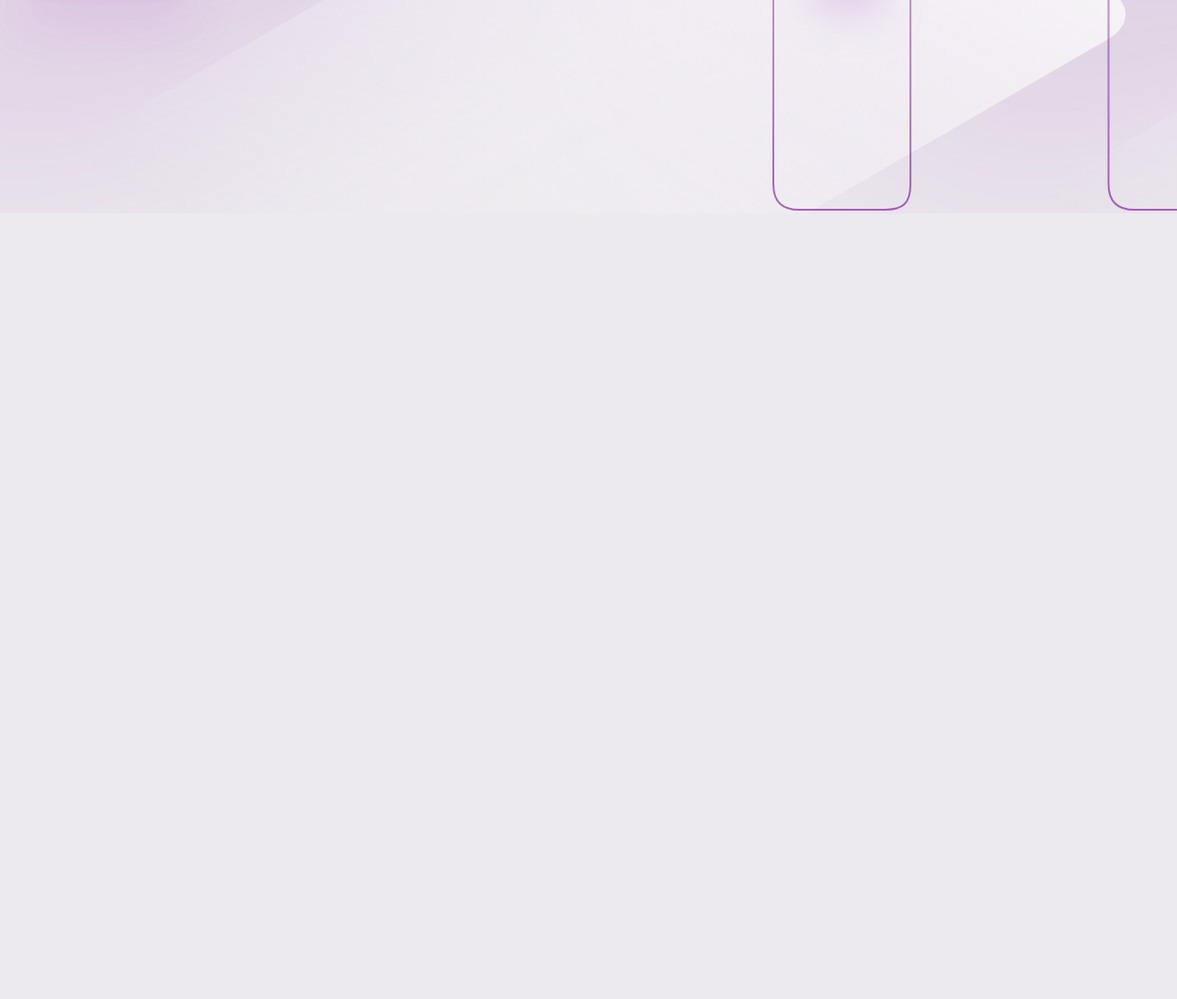
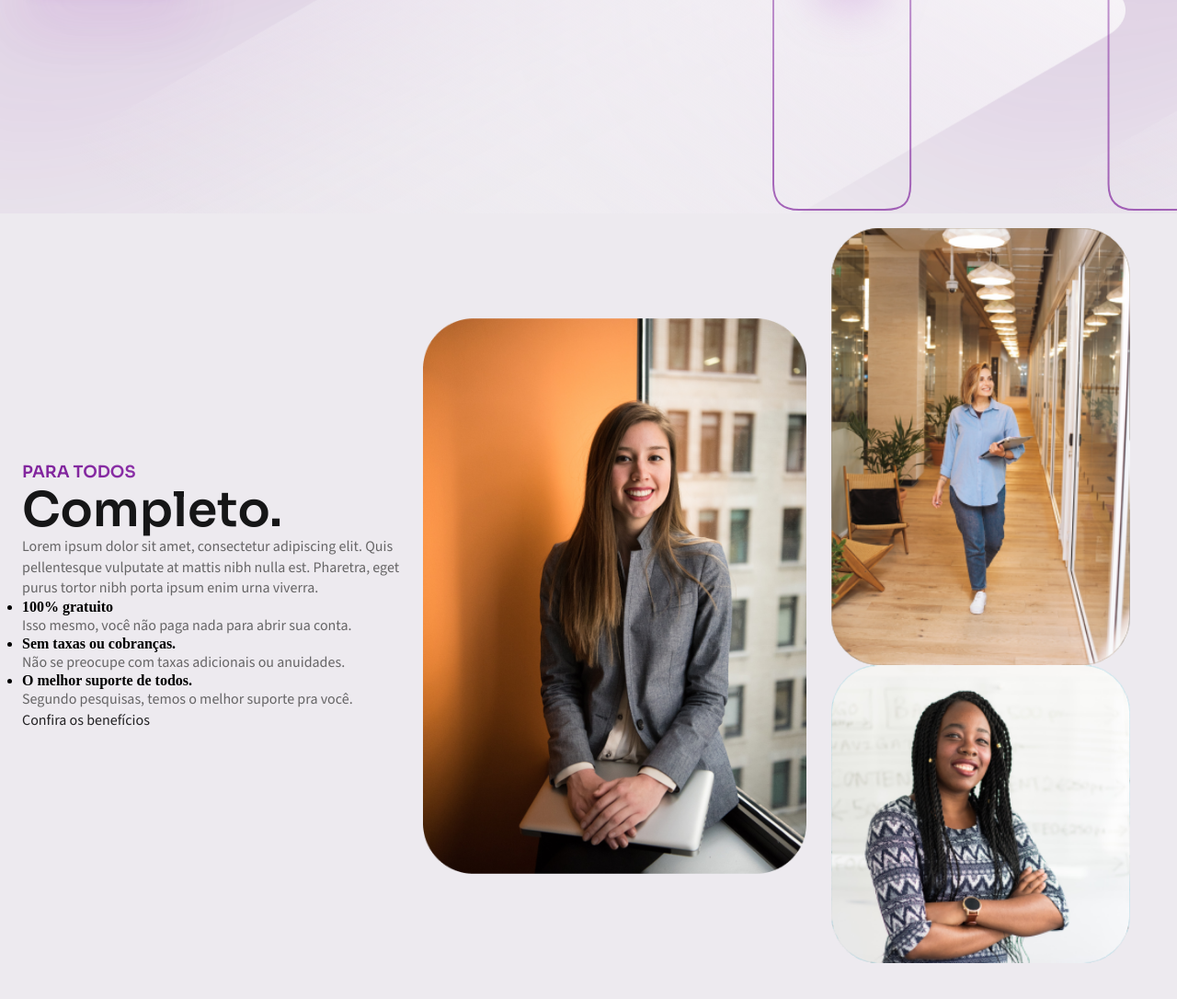
Before and after one commit to LucasDev9645/Projeto_Nubank, a plain HTML site: page index.html in a window 1280 px wide. Shown: the part 568-1654 px from the top of the page at 92% size. Before the commit the page ends 800 px from the top, so only its background shows below. Drawn offline with nearby package versions, Linux system fonts and the light colour scheme.

Commit message:
Section People-(Parte 1)

```diff
--- a/css/partials/_menu.scss
+++ b/css/partials/_menu.scss
@@ -1,5 +1,6 @@
 header {
     width: 100%;
+    height: 72px;
     background-color: transparent;
     box-shadow: none;
 
--- a/index.html
+++ b/index.html
@@ -149,6 +149,51 @@
         </div>
     </main>
 
+    <!--========== SECTION PEOPLE ==========-->
+
+    <section class="container">
+        <div class="flex-item-4 flex-column">
+            <h5>Para todos</h5>
+            <h2>Completo.</h2>
+            <p>
+                Lorem ipsum dolor sit amet, consectetur adipiscing elit.
+                Quis pellentesque vulputate at mattis nibh nulla est.
+                Pharetra, eget purus tortor nibh porta ipsum enim urna viverra.
+            </p>
+
+            <ul class="list">
+                <li class="list-item">
+                    <strong>100% gratuito</strong>
+                    <p>
+                     Isso mesmo, você não paga nada para abrir sua conta.
+                    </p>
+                </li>
+                <li class="list-item">
+                    <strong>Sem taxas ou cobranças.</strong>
+                    <p>
+                     Não se preocupe com taxas adicionais ou anuidades.
+                    </p>
+                </li>
+                <li class="list-item">
+                    <strong>O melhor suporte de todos.</strong>
+                    <p>
+                     Segundo pesquisas, temos o melhor suporte pra você.
+                    </p>
+                </li>
+            </ul>
+            <p>
+                <a href="#" class="link">Confira os benefícios</a>
+            </p>
+        </div>
+        <div class="flex-item-3">
+            <img src="svg/svg-people1.svg" onload="SVGInject(this)">
+        </div>
+        <div class="flex-item-1 flex-column">
+            <img src="svg/svg-people2.svg" onload="SVGInject(this)">
+            <img src="svg/svg-people3.svg" onload="SVGInject(this)">
+        </div>
+    </section>
+
     <!--========== JS ==========-->
     <script src="./js/app.js"></script>
 </html>
```
Also changed, not shown: css/style.css, img/people1.png (added), img/people2.png (added), img/people3.png (added), img/people4.png (added), img/people5.png (added), img/people6.png (added), svg/svg-people1.svg (added), svg/svg-people2.svg (added), svg/svg-people3.svg (added), 1 other file.
